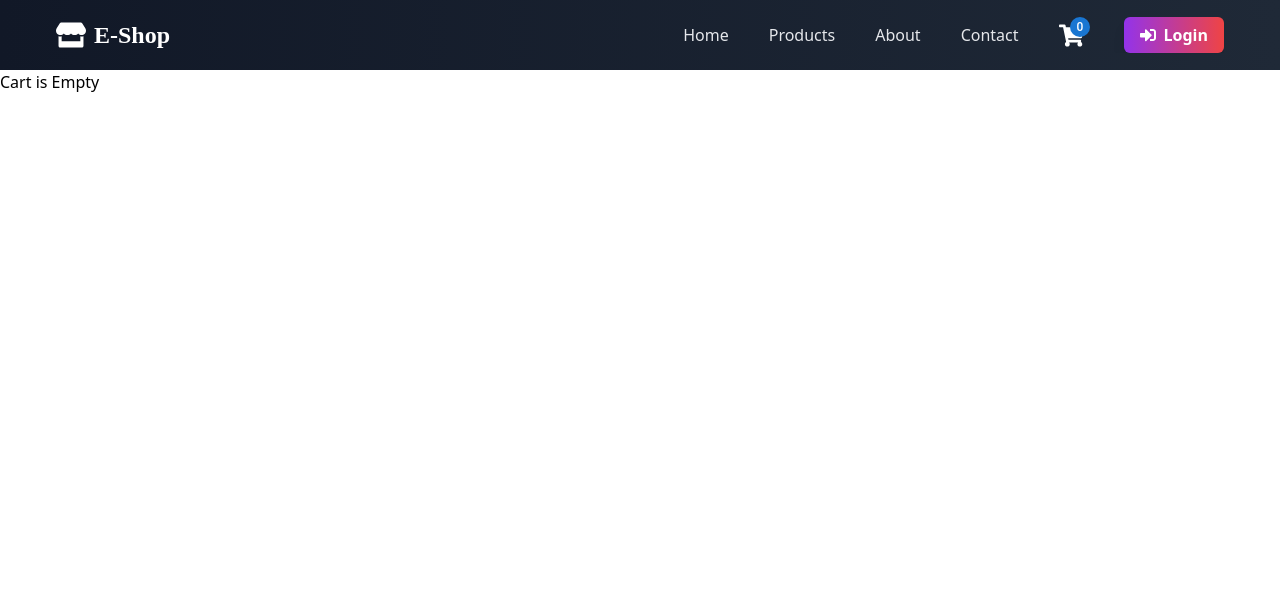
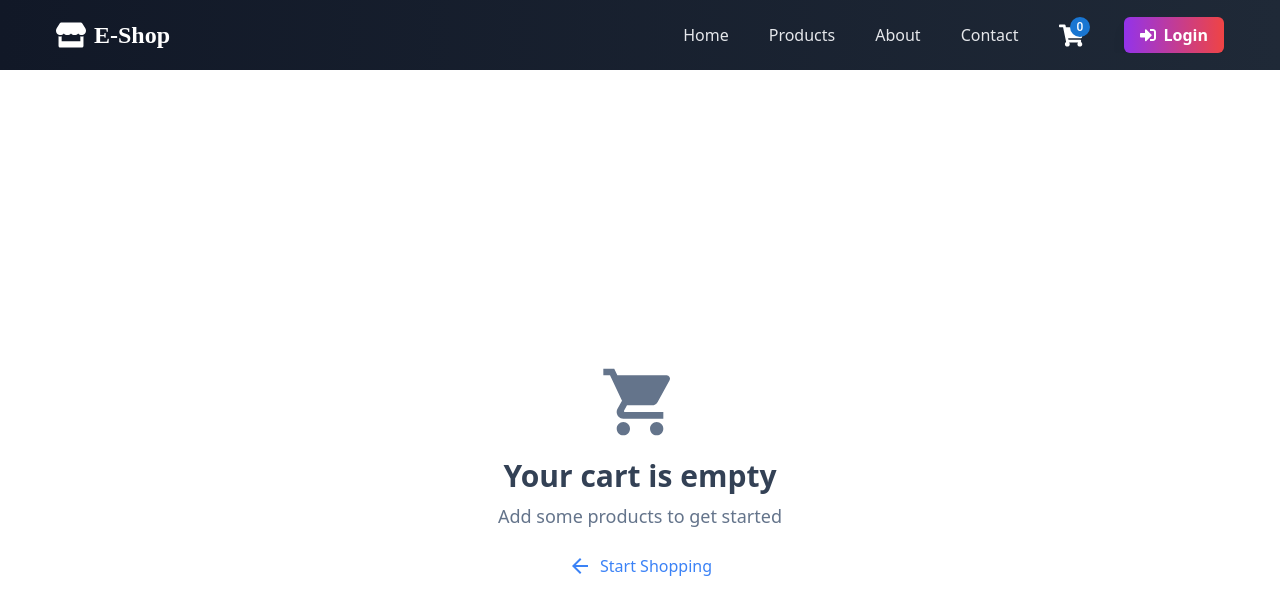
Before and after one commit to wildanfm19/frontend_bcod, a React (Vite) app: page /cart in a window 1280 px wide. Shown: the top 614 px of the page. Built offline with nearby package versions, Linux system fonts and the light colour scheme; a web font is replaced by a local one.

Commit message:
Cart Empty Page

```diff
--- a/src/components/cart/Cart.jsx
+++ b/src/components/cart/Cart.jsx
@@ -2,6 +2,7 @@ import { MdArrowBack, MdShoppingCart } from "react-icons/md";
 import { useDispatch, useSelector } from "react-redux";
 import { Link } from "react-router-dom";
 import ItemContent from "./ItemContent";
+import CartEmpty from "./CartEmpty";
 
 const Cart = () => {
     const dispatch = useDispatch();
@@ -13,7 +14,7 @@ const Cart = () => {
     );
 
     if(!cart || cart.length === 0){
-        return <h1>Cart is Empty</h1>
+        return <CartEmpty/>
     }
 
     return(
```
